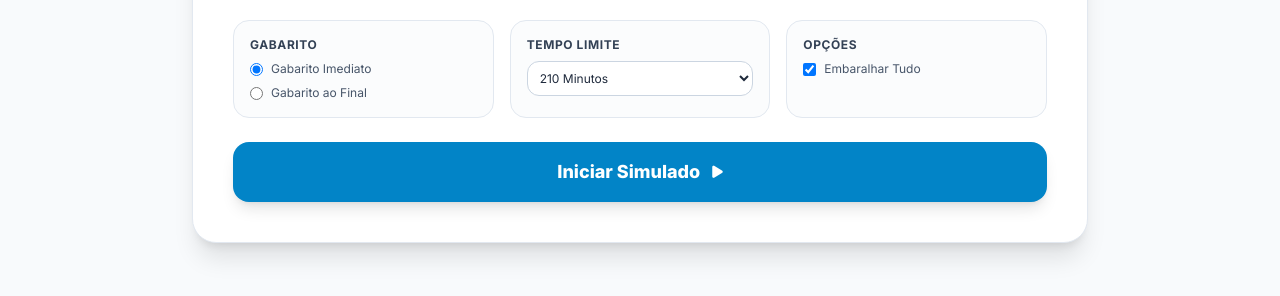
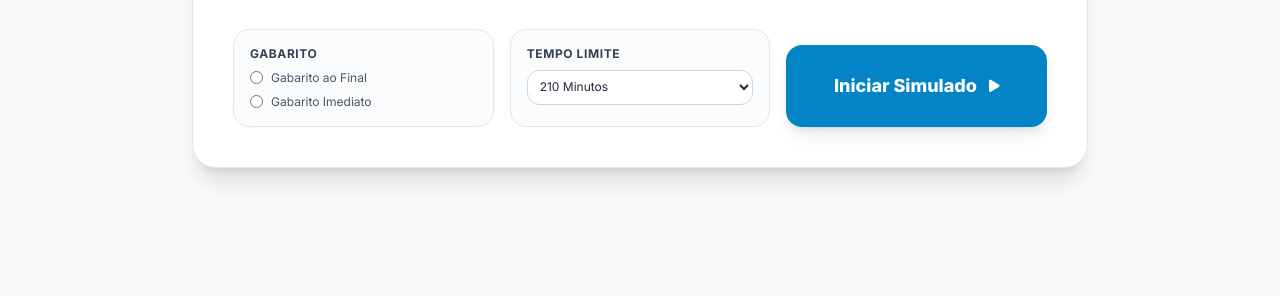
Before and after one commit to macielgaldino15-jpg/simulado-concursos, a website: page index.html in a window 1280 px wide. Shown: the part 568-864 px from the top of the page. After the commit the page ends 800 px from the top, so only its background shows below. Drawn offline with nearby package versions, Linux system fonts and the light colour scheme.

Commit message:
Update index.html

```diff
--- a/index.html
+++ b/index.html
@@ -90,8 +90,8 @@
                         <div class="p-4 rounded-2xl border border-slate-200 dark:border-slate-700 bg-slate-50/50 dark:bg-slate-900/40">
                             <label class="block text-xs font-bold text-slate-700 dark:text-slate-300 mb-2 uppercase tracking-wider">Gabarito</label>
                             <div class="space-y-2">
-                                <label class="flex items-center space-x-2 text-xs text-slate-600 dark:text-slate-400 cursor-pointer"><input type="radio" name="feedbackMode" value="immediate" checked class="text-brand-600 focus:ring-brand-500"><span>Gabarito Imediato</span></label>
                                 <label class="flex items-center space-x-2 text-xs text-slate-600 dark:text-slate-400 cursor-pointer"><input type="radio" name="feedbackMode" value="end" class="text-brand-600 focus:ring-brand-500"><span>Gabarito ao Final</span></label>
+                                <label class="flex items-center space-x-2 text-xs text-slate-600 dark:text-slate-400 cursor-pointer"><input type="radio" name="feedbackMode" value="immediate" class="text-brand-600 focus:ring-brand-500"><span>Gabarito Imediato</span></label>
                             </div>
                         </div>
                         <div class="p-4 rounded-2xl border border-slate-200 dark:border-slate-700 bg-slate-50/50 dark:bg-slate-900/40">
@@ -100,13 +100,6 @@
                                 <option value="0">Livre</option><option value="60">60 Minutos</option><option value="120">120 Minutos</option><option value="210" selected>210 Minutos</option>
                             </select>
                         </div>
-                        <div class="p-4 rounded-2xl border border-slate-200 dark:border-slate-700 bg-slate-50/50 dark:bg-slate-900/40">
-                            <label class="block text-xs font-bold text-slate-700 dark:text-slate-300 mb-2 uppercase tracking-wider">Opções</label>
-                            <label class="flex items-center space-x-2 text-xs text-slate-600 dark:text-slate-400 cursor-pointer mt-1">
-                                <input type="checkbox" id="shuffleToggle" checked class="rounded text-brand-600 focus:ring-brand-500"><span>Embaralhar Tudo</span>
-                            </label>
-                        </div>
-                    </div>
 
                     <!-- Botão de Iniciar -->
                     <button onclick="startQuiz()" class="w-full py-4 bg-brand-600 hover:bg-brand-700 text-white font-extrabold rounded-2xl shadow-lg hover:shadow-brand-500/20 transition-all duration-200 flex items-center justify-center space-x-3 text-lg mt-4">
```
